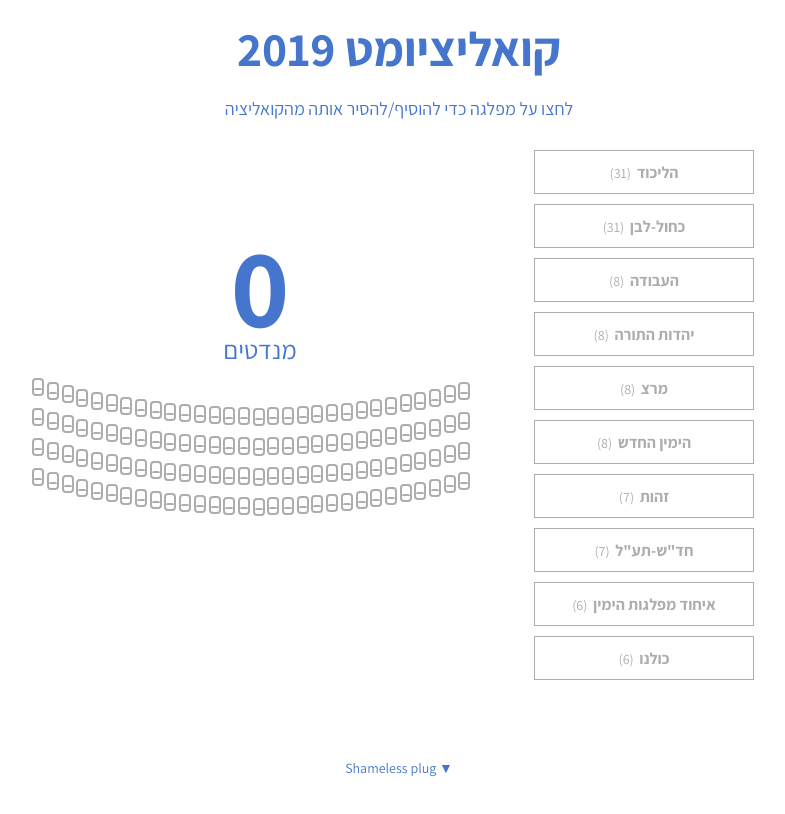
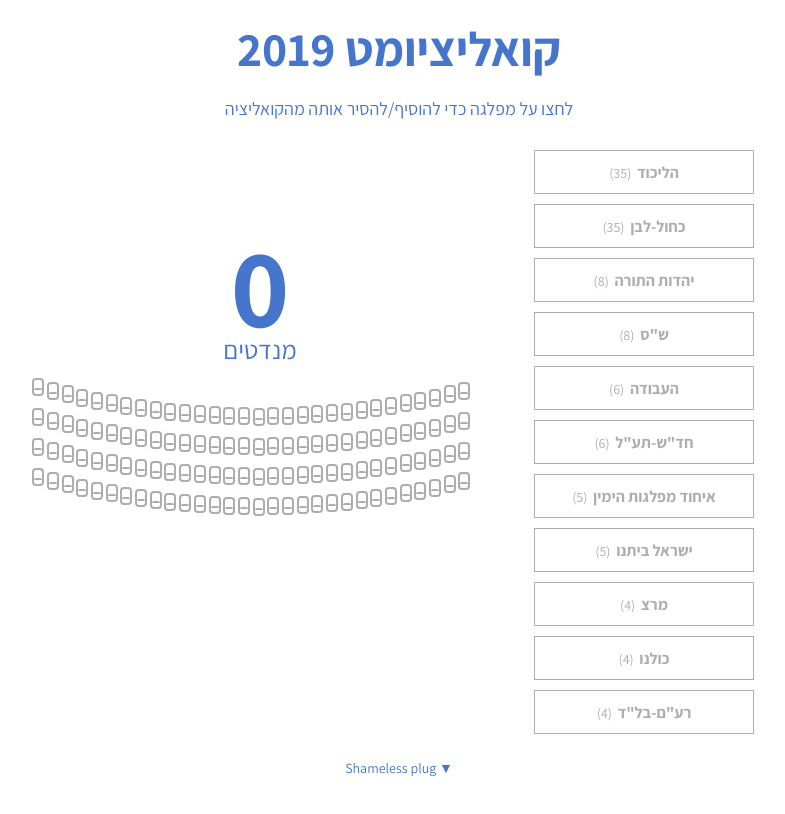
Before and after one commit to udidol/coalition-game, a React (Create React App) app: page / in a window 1280 px wide. Shown: the top 814 px of the page, without its empty margins (241-1026 px from the left). Built offline with nearby package versions, Linux system fonts and the light colour scheme.

Commit message:
updated parties and mandates

```diff
--- a/src/App.css
+++ b/src/App.css
@@ -245,3 +245,22 @@ body, div, a, p, span, button, button span {
     width: 200px;
   }
 }
+
+@media only screen and (max-width: 380px) {
+  .seat {
+    width: 5px;
+    height: 12px;
+  }
+
+  .coalitionSuccess {
+    font-size: 2rem;
+  }
+
+  .coalitionContainer {
+    width: 415px;
+  }
+
+  .parties {
+    width: 200px;
+  }
+}
--- a/src/App.js
+++ b/src/App.js
@@ -11,16 +11,17 @@ class App extends Component {
 
     this.state = {
       parties: {
-        'likud': { 'name': 'likud', 'hebrewName': 'הליכוד', 'numOfMandates': 31, 'color': this.defaultColor, 'clicked': false },
-        'kacholLavan': { 'name': 'kacholLavan', 'hebrewName': 'כחול-לבן', 'numOfMandates': 31, 'color': this.defaultColor, 'clicked': false },
-        'haAvoda': { 'name': 'haAvoda', 'hebrewName': 'העבודה', 'numOfMandates': 8, 'color': this.defaultColor, 'clicked': false },
+        'likud': { 'name': 'likud', 'hebrewName': 'הליכוד', 'numOfMandates': 35, 'color': this.defaultColor, 'clicked': false },
+        'kacholLavan': { 'name': 'kacholLavan', 'hebrewName': 'כחול-לבן', 'numOfMandates': 35, 'color': this.defaultColor, 'clicked': false },
         'yahadutHatora': { 'name': 'yahadutHatora', 'hebrewName': 'יהדות התורה', 'numOfMandates': 8, 'color': this.defaultColor, 'clicked': false },
-        'meretz': { 'name': 'meretz', 'hebrewName': 'מרצ', 'numOfMandates': 8, 'color': this.defaultColor, 'clicked': false },
-        'hayeminHachadash': { 'name': 'hayeminHachadash', 'hebrewName': 'הימין החדש', 'numOfMandates': 8, 'color': this.defaultColor, 'clicked': false },
-        'zehut': { 'name': 'zehut', 'hebrewName': 'זהות', 'numOfMandates': 7, 'color': this.defaultColor, 'clicked': false },
-        'hadashTaal': { 'name': 'hadashTaal', 'hebrewName': 'חד"ש-תע"ל', 'numOfMandates': 7, 'color': this.defaultColor, 'clicked': false },
-        'ichudYamin': { 'name': 'ichudYamin', 'hebrewName': 'איחוד מפלגות הימין', 'numOfMandates': 6, 'color': this.defaultColor, 'clicked': false },
-        'kulanu': { 'name': 'kulanu', 'hebrewName': 'כולנו', 'numOfMandates': 6, 'color': this.defaultColor, 'clicked': false },
+        'shas': { 'name': 'shas', 'hebrewName': 'ש"ס', 'numOfMandates': 8, 'color': this.defaultColor, 'clicked': false },
+        'haAvoda': { 'name': 'haAvoda', 'hebrewName': 'העבודה', 'numOfMandates': 6, 'color': this.defaultColor, 'clicked': false },
+        'hadashTaal': { 'name': 'hadashTaal', 'hebrewName': 'חד"ש-תע"ל', 'numOfMandates': 6, 'color': this.defaultColor, 'clicked': false },
+        'ichudYamin': { 'name': 'ichudYamin', 'hebrewName': 'איחוד מפלגות הימין', 'numOfMandates': 5, 'color': this.defaultColor, 'clicked': false },
+        'israelBeitenu': { 'name': 'israelBeitenu', 'hebrewName': 'ישראל ביתנו', 'numOfMandates': 5, 'color': this.defaultColor, 'clicked': false },
+        'meretz': { 'name': 'meretz', 'hebrewName': 'מרצ', 'numOfMandates': 4, 'color': this.defaultColor, 'clicked': false },
+        'kulanu': { 'name': 'kulanu', 'hebrewName': 'כולנו', 'numOfMandates': 4, 'color': this.defaultColor, 'clicked': false },
+        'raamBalad': { 'name': 'raamBalad', 'hebrewName': 'רע"ם-בל"ד', 'numOfMandates': 4, 'color': this.defaultColor, 'clicked': false },
       },
       coalitionMandates: 0,
       shamelessClicked: false
@@ -80,14 +81,15 @@ class App extends Component {
             <div className="center hamiflagot" style={{fontSize: '28px', marginBottom: '20px', fontWeight: 'bold'}}>המפלגות</div>
             <Party partyName={parties.likud.name} partyNameHebrew={parties.likud.hebrewName} mandates={parties.likud.numOfMandates} color={parties.likud.color} isClicked={parties.likud.clicked} onClicked={this.onButtonClicked} />
             <Party partyName={parties.kacholLavan.name} partyNameHebrew={parties.kacholLavan.hebrewName} mandates={parties.kacholLavan.numOfMandates} color={parties.kacholLavan.color} isClicked={parties.kacholLavan.clicked} onClicked={this.onButtonClicked} />
+            <Party partyName={parties.yahadutHatora.name} partyNameHebrew={parties.yahadutHatora.hebrewName} mandates={parties.yahadutHatora.numOfMandates} color={parties.yahadutHatora.color} isClicked={parties.yahadutHatora.clicked} onClicked={this.onButtonClicked} />
+            <Party partyName={parties.shas.name} partyNameHebrew={parties.shas.hebrewName} mandates={parties.shas.numOfMandates} color={parties.shas.color} isClicked={parties.shas.clicked} onClicked={this.onButtonClicked} />
             <Party partyName={parties.haAvoda.name} partyNameHebrew={parties.haAvoda.hebrewName} mandates={parties.haAvoda.numOfMandates} color={parties.haAvoda.color} isClicked={parties.haAvoda.clicked} onClicked={this.onButtonClicked} />
-            <Party partyName={parties.yahadutHatora.name} partyNameHebrew={parties.yahadutHatora.hebrewName} mandates={parties.yahadutHatora.numOfMandates} color={parties.yahadutHatora.color} isClicked={parties.yahadutHatora.clicked} onClicked={this.onButtonClicked} />
-            <Party partyName={parties.meretz.name} partyNameHebrew={parties.meretz.hebrewName} mandates={parties.meretz.numOfMandates} color={parties.meretz.color} isClicked={parties.meretz.clicked} onClicked={this.onButtonClicked} />
-            <Party partyName={parties.hayeminHachadash.name} partyNameHebrew={parties.hayeminHachadash.hebrewName} mandates={parties.hayeminHachadash.numOfMandates} color={parties.hayeminHachadash.color} isClicked={parties.hayeminHachadash.clicked} onClicked={this.onButtonClicked} />
-            <Party partyName={parties.zehut.name} partyNameHebrew={parties.zehut.hebrewName} mandates={parties.zehut.numOfMandates} color={parties.zehut.color} isClicked={parties.zehut.clicked} onClicked={this.onButtonClicked} />
             <Party partyName={parties.hadashTaal.name} partyNameHebrew={parties.hadashTaal.hebrewName} mandates={parties.hadashTaal.numOfMandates} color={parties.hadashTaal.color} isClicked={parties.hadashTaal.clicked} onClicked={this.onButtonClicked} />
             <Party partyName={parties.ichudYamin.name} partyNameHebrew={parties.ichudYamin.hebrewName} mandates={parties.ichudYamin.numOfMandates} color={parties.ichudYamin.color} isClicked={parties.ichudYamin.clicked} onClicked={this.onButtonClicked} />
+            <Party partyName={parties.israelBeitenu.name} partyNameHebrew={parties.israelBeitenu.hebrewName} mandates={parties.israelBeitenu.numOfMandates} color={parties.israelBeitenu.color} isClicked={parties.israelBeitenu.clicked} onClicked={this.onButtonClicked} />
+            <Party partyName={parties.meretz.name} partyNameHebrew={parties.meretz.hebrewName} mandates={parties.meretz.numOfMandates} color={parties.meretz.color} isClicked={parties.meretz.clicked} onClicked={this.onButtonClicked} />
             <Party partyName={parties.kulanu.name} partyNameHebrew={parties.kulanu.hebrewName} mandates={parties.kulanu.numOfMandates} color={parties.kulanu.color} isClicked={parties.kulanu.clicked} onClicked={this.onButtonClicked} />
+            <Party partyName={parties.raamBalad.name} partyNameHebrew={parties.raamBalad.hebrewName} mandates={parties.raamBalad.numOfMandates} color={parties.raamBalad.color} isClicked={parties.raamBalad.clicked} onClicked={this.onButtonClicked} />
           </div>
         </div>
         <div className="center shameless">
```
